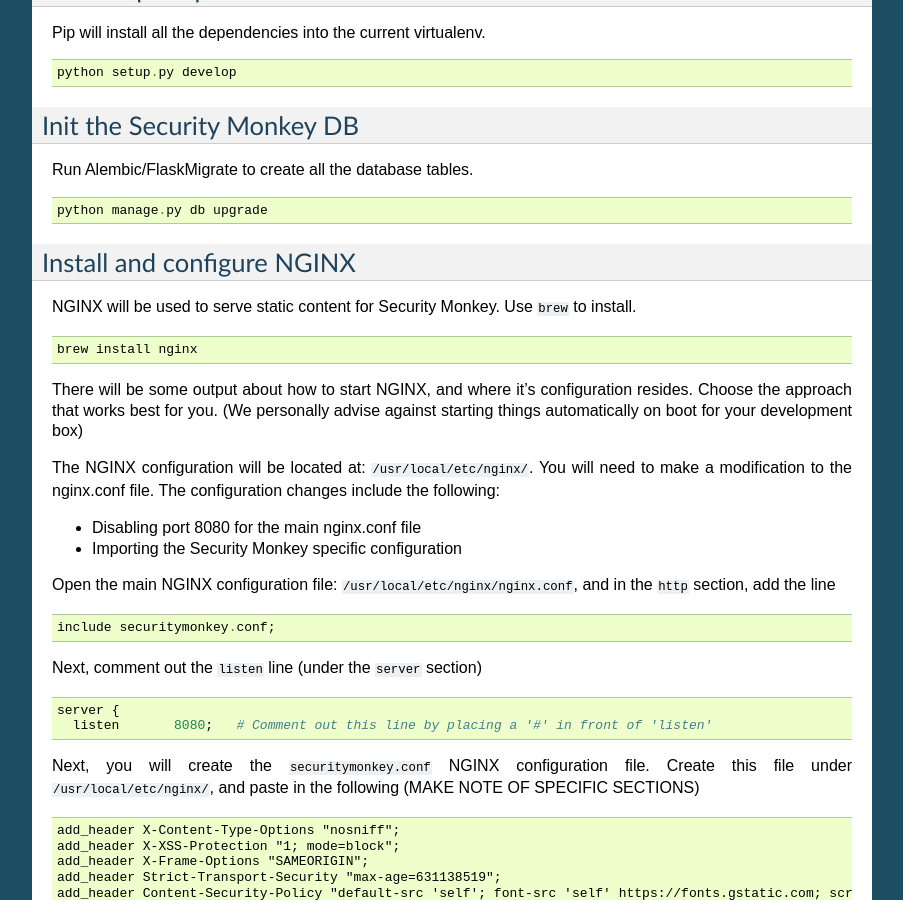
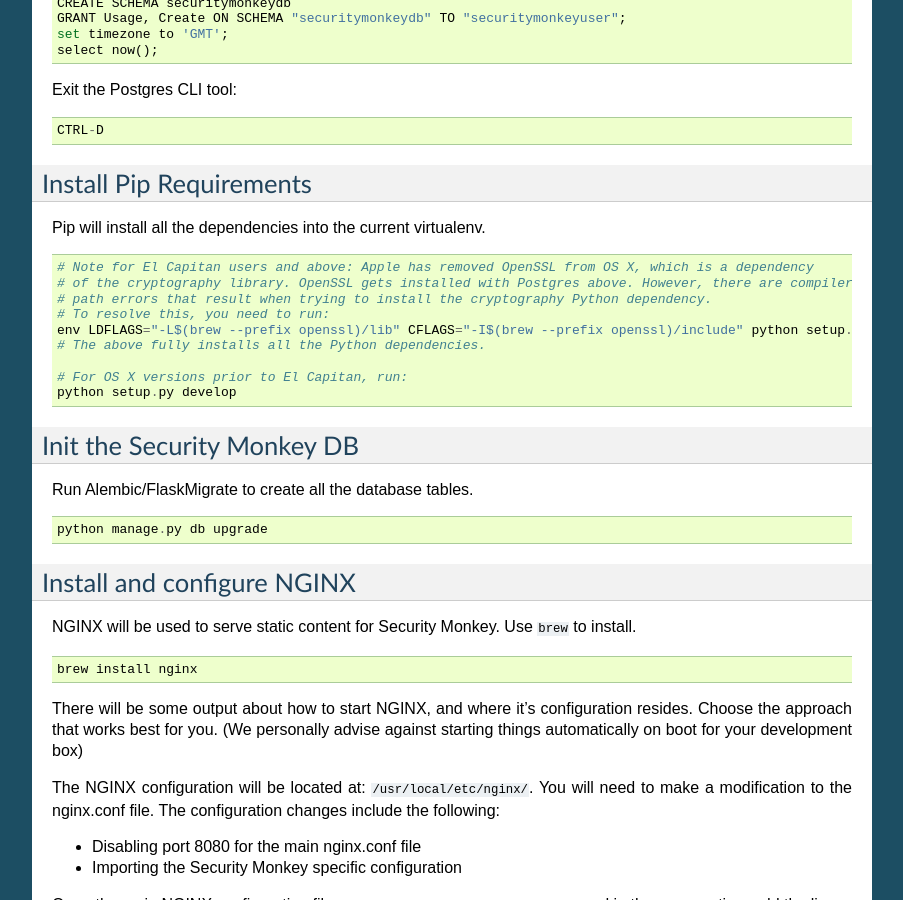
Before and after one commit to Netflix/security_monkey, a Sphinx documentation site: the page built from docs/dev_setup_osx.rst, in a window 1280 px wide and 900 px high, scrolled down 2102 px. Shown: the whole window, without its empty margins (198-1101 px from the left). Built offline with Sphinx 7.4.7, drawn with Linux system fonts in a browser that asks for light colours; pages that are not in the unit, such as notebooks, are missing from menus; some of the changed text lies outside the part shown.

Commit message:
OS X Install doc updates for El Capitan and higher.
- Added section about XCode
- Added section to fix openssl and cryptography dependency errors.

```diff
--- a/docs/dev_setup_osx.rst
+++ b/docs/dev_setup_osx.rst
@@ -10,7 +10,16 @@
 
 Additionally, see the boto documentation for more information: http://boto.readthedocs.org/en/latest/boto_config_tut.html
 
-Install Brew (http://brew.sh)
+Install XCode
+==========================
+XCode contains a number of tools that are required to install Security Monkey dependencies.  This needs to be installed from the App Store (free download):
+https://itunes.apple.com/us/app/xcode/id497799835?mt=12
+
+After XCode is installed, you need to accept the XCode license agreement.  To do that, run::
+
+    sudo xcodebuild -license   # You will need to type in 'agree'
+
+Install Homebrew (http://brew.sh)
 ==========================
 Requirement - Xcode Command Line Tools (Popup - Just click Install)::
 
@@ -95,6 +104,14 @@
 ==========================
 Pip will install all the dependencies into the current virtualenv. ::
 
+    # Note for El Capitan users and above: Apple has removed OpenSSL from OS X, which is a dependency
+    # of the cryptography library. OpenSSL gets installed with Postgres above. However, there are compiler
+    # path errors that result when trying to install the cryptography Python dependency.
+    # To resolve this, you need to run:
+    env LDFLAGS="-L$(brew --prefix openssl)/lib" CFLAGS="-I$(brew --prefix openssl)/include" python setup.py develop
+    # The above fully installs all the Python dependencies.
+
+    # For OS X versions prior to El Capitan, run:
     python setup.py develop
 
 Init the Security Monkey DB
```
